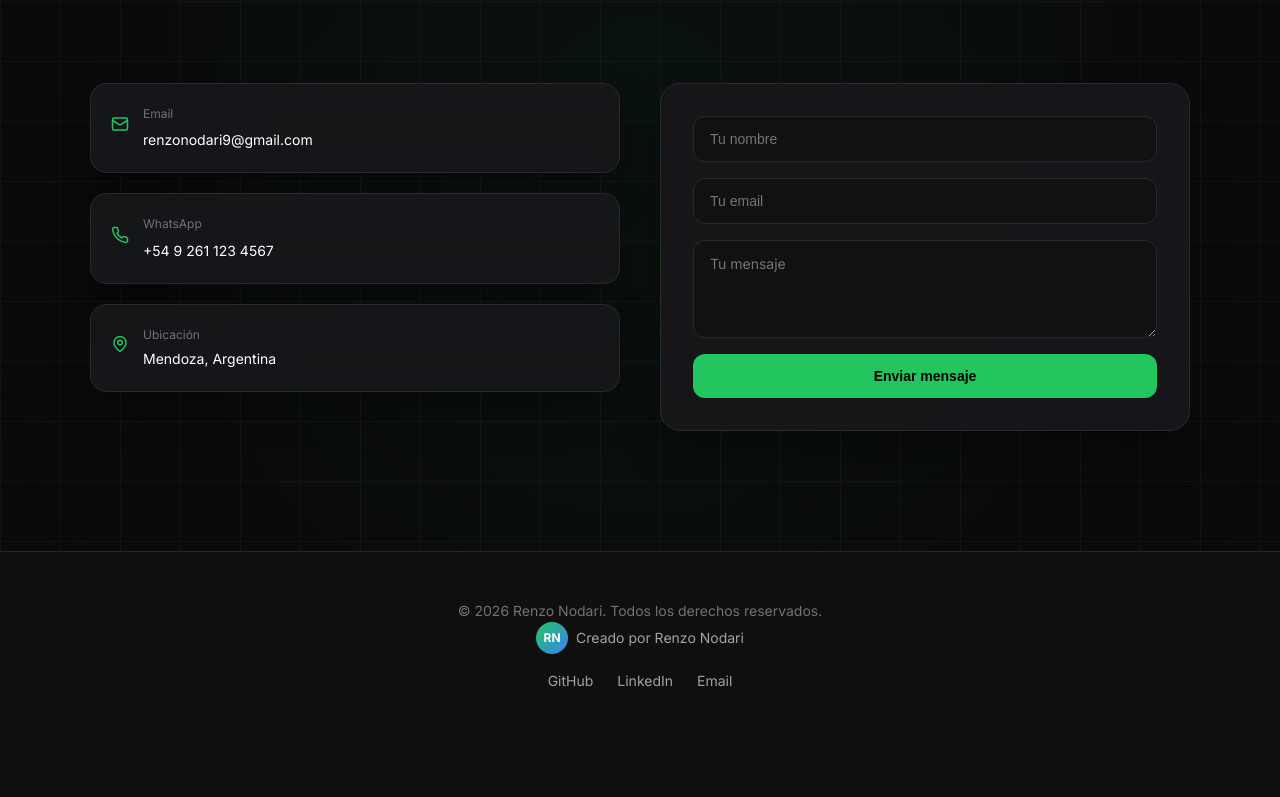
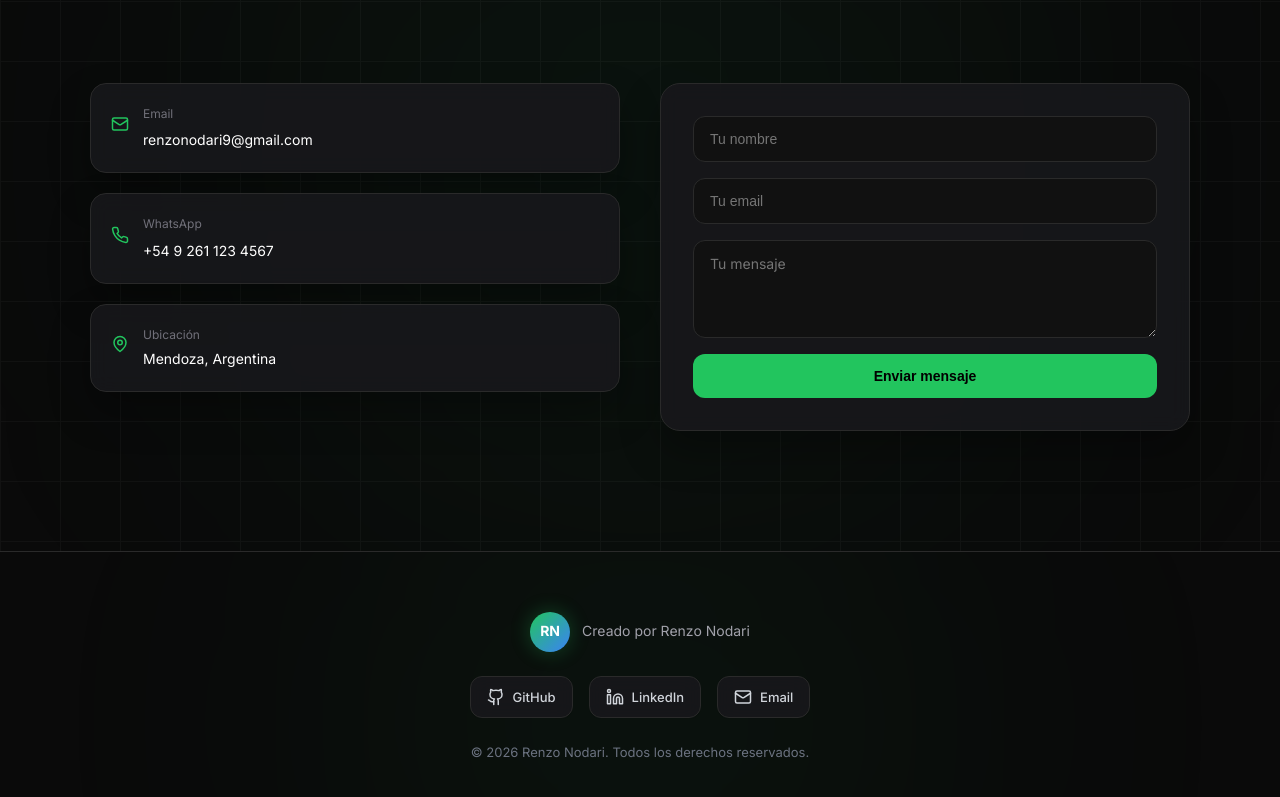
Before and after one commit to renzonodari9/portafolio-nodari, a React (Vite) app: page / in a window 1280 px wide. Shown: the part 6067-6864 px from the top of the page. Before the commit the page ends 6807 px from the top, so only its background shows below. Built offline with nearby package versions, Linux system fonts and the light colour scheme.

Commit message:
Footer.jsx: diseño mejorado consistente con el resto del portafolio

```diff
--- a/src/components/Footer.jsx
+++ b/src/components/Footer.jsx
@@ -1,52 +1,144 @@
+import { motion } from "framer-motion";
 import { Github, Linkedin, Mail } from "lucide-react";
 
 export default function Footer() {
   return (
-    <footer className="footer">
-      <div className="container">
-        <p className="footer-text">
-          © 2026 Renzo Nodari. Todos los derechos reservados.
-        </p>
-        <div style={{ display: 'flex', alignItems: 'center', justifyContent: 'center', gap: '8px', marginBottom: '16px' }}>
+    <footer style={{
+      position: "relative",
+      backgroundColor: "#0a0a0a",
+      padding: "60px 20px",
+      color: "#fff",
+      boxSizing: "border-box",
+      overflow: "hidden",
+      borderTop: "1px solid #2a2a2a"
+    }}>
+
+      {/* Background Glow */}
       <div style={{
-            width: '32px',
-            height: '32px',
-            borderRadius: '50%',
-            background: 'linear-gradient(135deg, #22c55e 0%, #3b82f6 100%)',
-            display: 'flex',
-            alignItems: 'center',
-            justifyContent: 'center'
+        position: "absolute",
+        bottom: "-200px",
+        left: "50%",
+        transform: "translateX(-50%)",
+        width: "600px",
+        height: "600px",
+        background: "rgba(34, 197, 94, 0.05)",
+        filter: "blur(140px)",
+        borderRadius: "50%",
+        pointerEvents: "none"
+      }} />
+
+      <div style={{
+        position: "relative",
+        zIndex: 10,
+        maxWidth: "1100px",
+        margin: "0 auto",
+        textAlign: "center"
       }}>
-            <span style={{ fontSize: '12px', color: '#ffffff', fontWeight: 800 }}>RN</span>
+
+        {/* Logo */}
+        <motion.div
+          initial={{ opacity: 0, y: 20 }}
+          whileInView={{ opacity: 1, y: 0 }}
+          viewport={{ once: true }}
+          transition={{ duration: 0.7 }}
+          style={{
+            display: "flex",
+            alignItems: "center",
+            justifyContent: "center",
+            gap: "12px",
+            marginBottom: "24px"
+          }}
+        >
+          <div style={{
+            width: "40px",
+            height: "40px",
+            borderRadius: "50%",
+            background: "linear-gradient(135deg, #22c55e 0%, #3b82f6 100%)",
+            display: "flex",
+            alignItems: "center",
+            justifyContent: "center",
+            boxShadow: "0 0 20px rgba(34, 197, 94, 0.3)"
+          }}>
+            <span style={{ fontSize: "14px", color: "#ffffff", fontWeight: 800 }}>RN</span>
           </div>
-          <span style={{ color: '#a1a1aa', fontSize: '14px' }}>
+          <span style={{ color: "#a1a1aa", fontSize: "14px" }}>
             Creado por Renzo Nodari
           </span>
-        </div>
-        <div className="footer-links">
+        </motion.div>
+
+        {/* Social Links */}
+        <motion.div
+          initial={{ opacity: 0, y: 20 }}
+          whileInView={{ opacity: 1, y: 0 }}
+          viewport={{ once: true }}
+          transition={{ delay: 0.1, duration: 0.7 }}
+          style={{
+            display: "flex",
+            alignItems: "center",
+            justifyContent: "center",
+            gap: "16px",
+            marginBottom: "24px"
+          }}
+        >
+          {[
+            { icon: <Github size={18} />, label: "GitHub", url: "https://github.com/renzonodari9" },
+            { icon: <Linkedin size={18} />, label: "LinkedIn", url: "https://linkedin.com/in/renzonodari" },
+            { icon: <Mail size={18} />, label: "Email", url: "mailto:renzonodari9@gmail.com" }
+          ].map((link) => (
             <a
-            href="https://github.com/renzonodari9"
+              key={link.label}
+              href={link.url}
               target="_blank"
               rel="noopener noreferrer"
-            className="footer-link"
+              style={{
+                display: "flex",
+                alignItems: "center",
+                gap: "8px",
+                padding: "10px 16px",
+                borderRadius: "12px",
+                border: "1px solid #2a2a2a",
+                background: "rgba(24, 24, 27, 0.9)",
+                color: "#d1d5db",
+                textDecoration: "none",
+                fontSize: "13px",
+                fontWeight: 500,
+                transition: "all 0.3s ease",
+                backdropFilter: "blur(10px)"
+              }}
+              onMouseOver={(e) => {
+                e.currentTarget.style.border = "1px solid rgba(34, 197, 94, 0.4)";
+                e.currentTarget.style.color = "#22c55e";
+                e.currentTarget.style.transform = "translateY(-2px)";
+                e.currentTarget.style.boxShadow = "0 8px 20px rgba(0, 0, 0, 0.3)";
+              }}
+              onMouseOut={(e) => {
+                e.currentTarget.style.border = "1px solid #2a2a2a";
+                e.currentTarget.style.color = "#d1d5db";
+                e.currentTarget.style.transform = "translateY(0)";
+                e.currentTarget.style.boxShadow = "none";
+              }}
             >
-            GitHub
+              {link.icon}
+              {link.label}
             </a>
-          <a
-            href="https://linkedin.com/in/renzonodari"
-            target="_blank"
-            rel="noopener noreferrer"
-            className="footer-link"
+          ))}
+        </motion.div>
+
+        {/* Copyright */}
+        <motion.p
+          initial={{ opacity: 0 }}
+          whileInView={{ opacity: 1 }}
+          viewport={{ once: true }}
+          transition={{ delay: 0.2, duration: 0.7 }}
+          style={{
+            color: "#6b7280",
+            fontSize: "13px",
+            margin: 0
+          }}
         >
-            LinkedIn
-          </a>
-          <a
-            href="mailto:renzonodari9@gmail.com"
-            className="footer-link"
-          >
-            Email
-          </a>
-        </div>
+          © 2026 Renzo Nodari. Todos los derechos reservados.
+        </motion.p>
+
       </div>
     </footer>
   );
```
Lines whose indentation alone changed are shown as unchanged.
